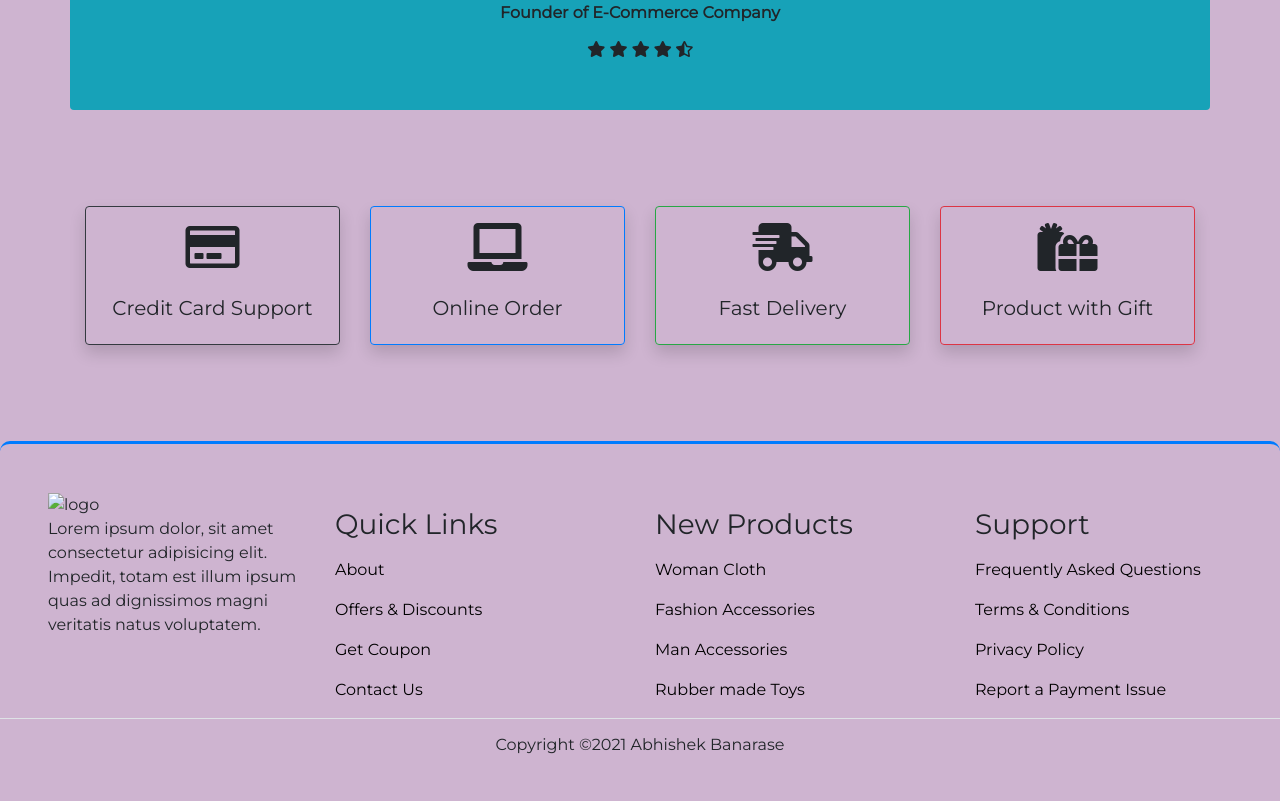
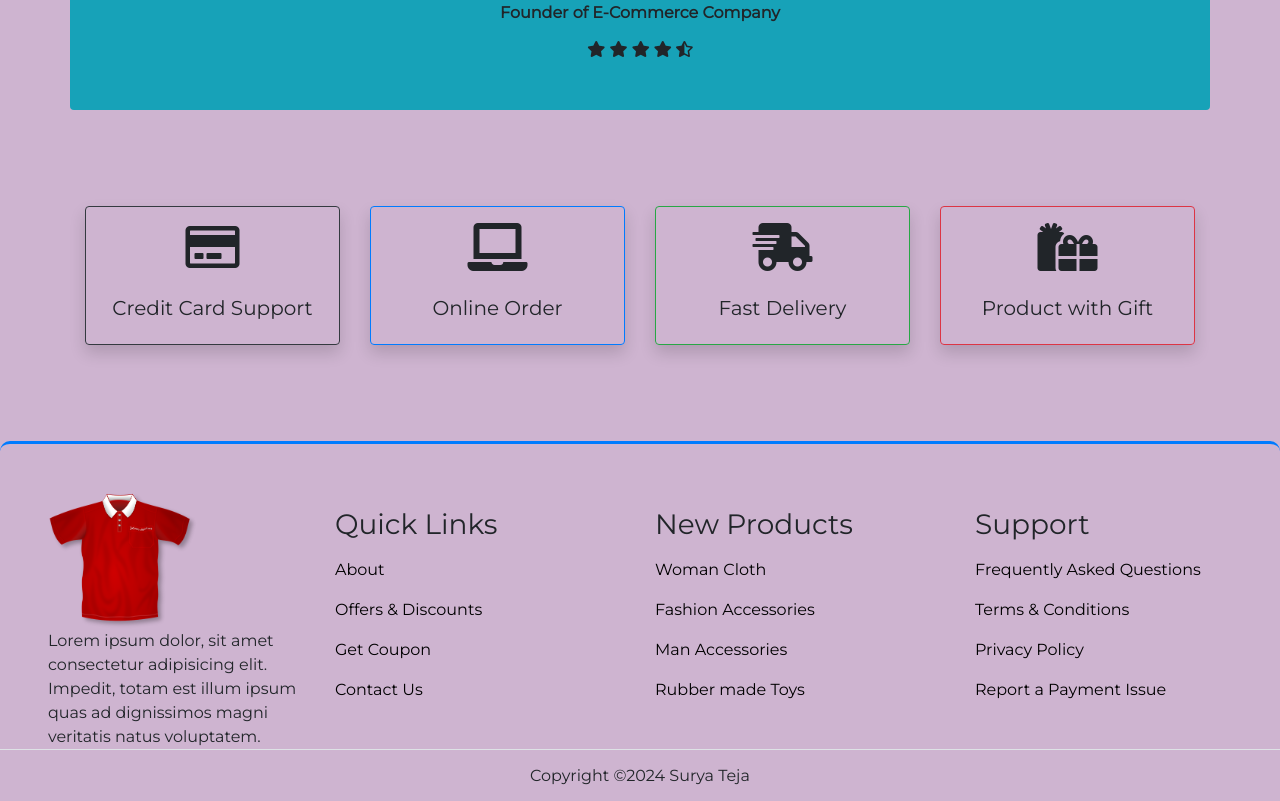
Before and after one commit to suryatejanukala/Red-Store, a plain HTML site: page about.html in a window 1280 px wide. Shown: the part 1354-2155 px from the top of the page. Before the commit the page ends 2124 px from the top, so only its background shows below. Drawn offline with nearby package versions, Linux system fonts and the light colour scheme; files that its build step writes are made by us from their sources.

Commit message:
Update about.html

```diff
--- a/about.html
+++ b/about.html
@@ -312,7 +312,7 @@
                 <div class="row">
                     <div class="col-md-3 col-6 pl-5">
                         <div class="footer_title">
-                            <img src="/images/new23.png" class="img img-fluid" width="150px" alt="logo">
+                            <img src="new23.png" class="img img-fluid" width="150px" alt="logo">
                         </div>
                         <div>
                             Lorem ipsum dolor, sit amet consectetur adipisicing elit. Impedit, totam est illum ipsum
@@ -362,7 +362,7 @@
                 </div>
             </div>
             <div class="border-top">
-                <h6 class="text-center mt-3">Copyright ©2021 Abhishek Banarase
+                <h6 class="text-center mt-3">Copyright ©2024 Surya Teja
                 </h6>
             </div>
         </footer>
```
